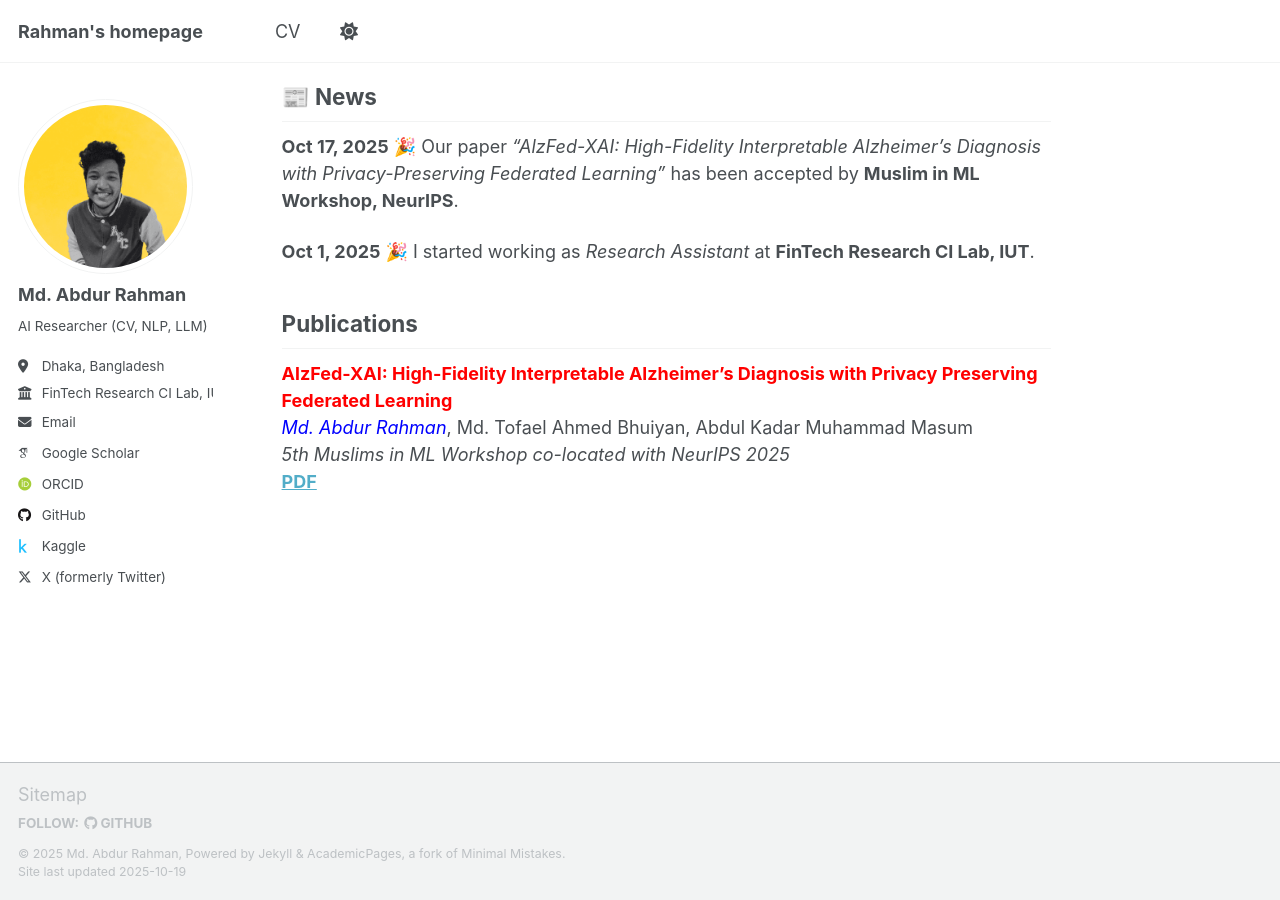
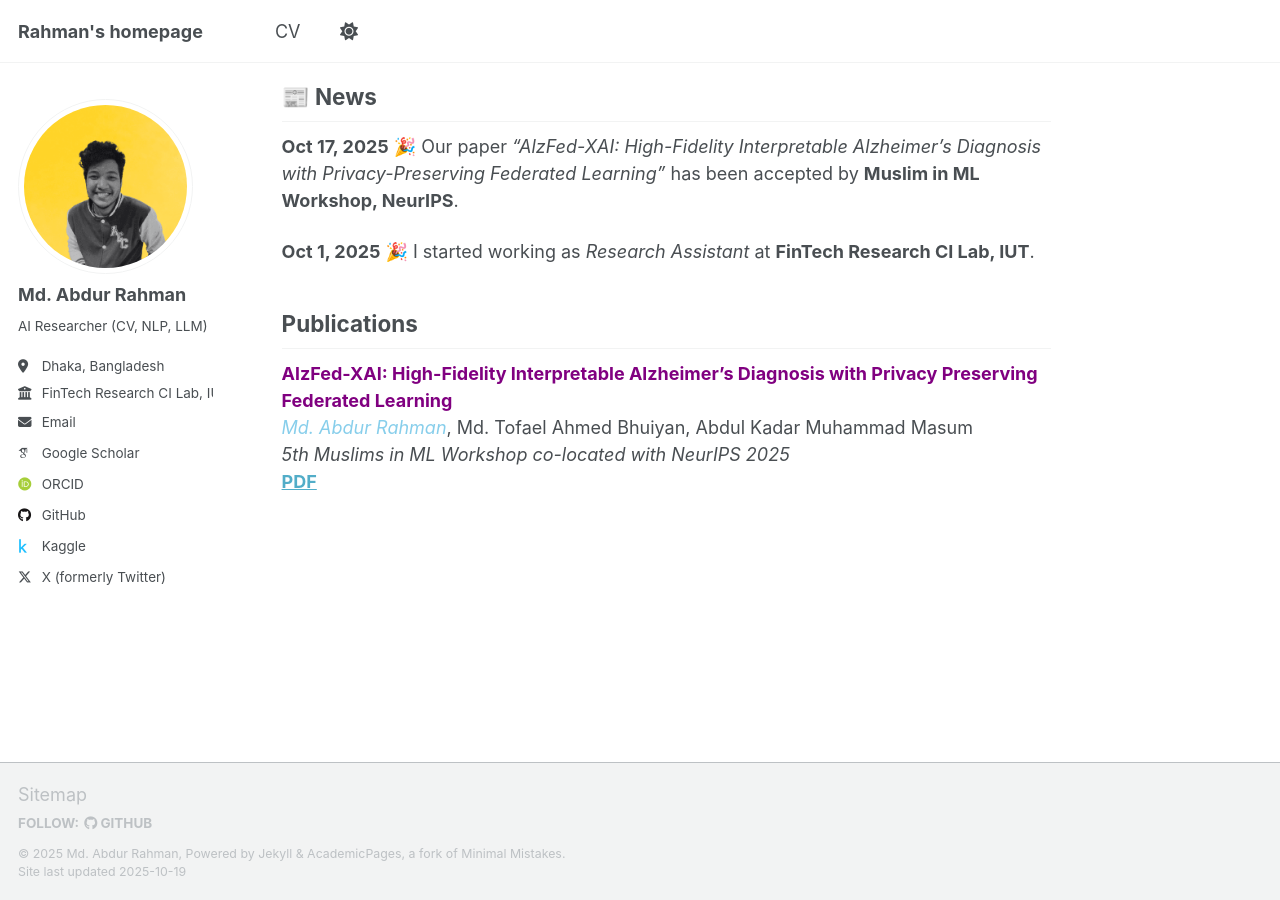
Before and after one commit to borhanitrash/borhanitrash.github.io, a Jekyll site: the page built from _pages/about.md, in a window 1280 px wide and 900 px high, scrolled down 510 px. Built offline with Jekyll 4.4.1, drawn with Linux system fonts in a browser that asks for light colours; some web fonts are replaced; a script that is not in the unit is left out.

Commit message:
Update about.md

```diff
--- a/_pages/about.md
+++ b/_pages/about.md
@@ -27,7 +27,7 @@ My current goal is to publish impactful research papers in **top-tier CORE A*/A
 
 ## Publications
 
-<span style="color:red;">**AlzFed-XAI: High-Fidelity Interpretable Alzheimer’s Diagnosis with Privacy Preserving Federated Learning**</span>
-<span style="color:blue;">*Md. Abdur Rahman*</span>, Md. Tofael Ahmed Bhuiyan, Abdul Kadar Muhammad Masum
+<span style="color:purple;">**AlzFed-XAI: High-Fidelity Interpretable Alzheimer’s Diagnosis with Privacy Preserving Federated Learning**</span>
+<span style="color:skyblue;">*Md. Abdur Rahman*</span>, Md. Tofael Ahmed Bhuiyan, Abdul Kadar Muhammad Masum
 *5th Muslims in ML Workshop co-located with NeurIPS 2025*
 [**PDF**](/files/AlzFed_XAI.pdf)
```
